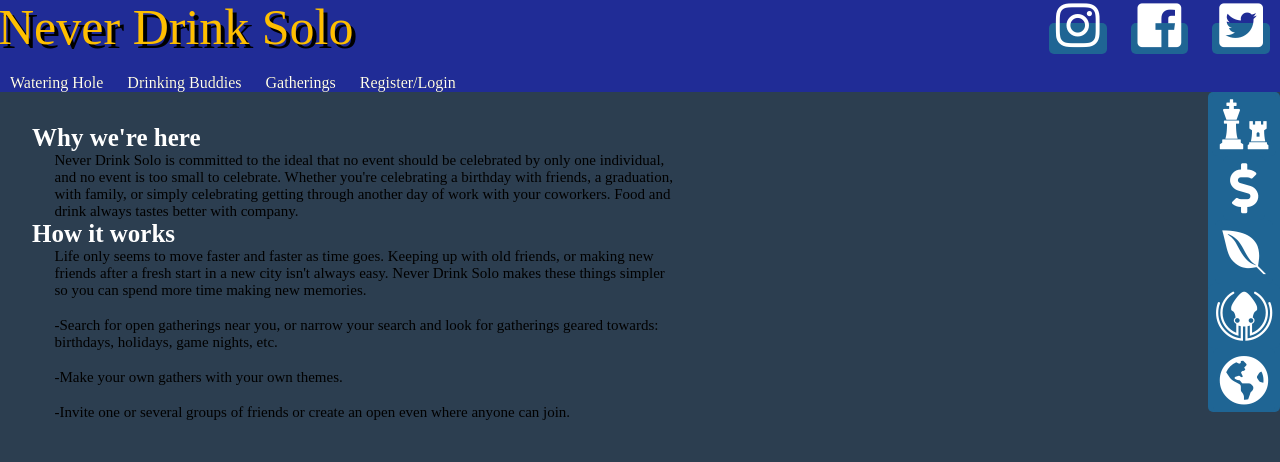
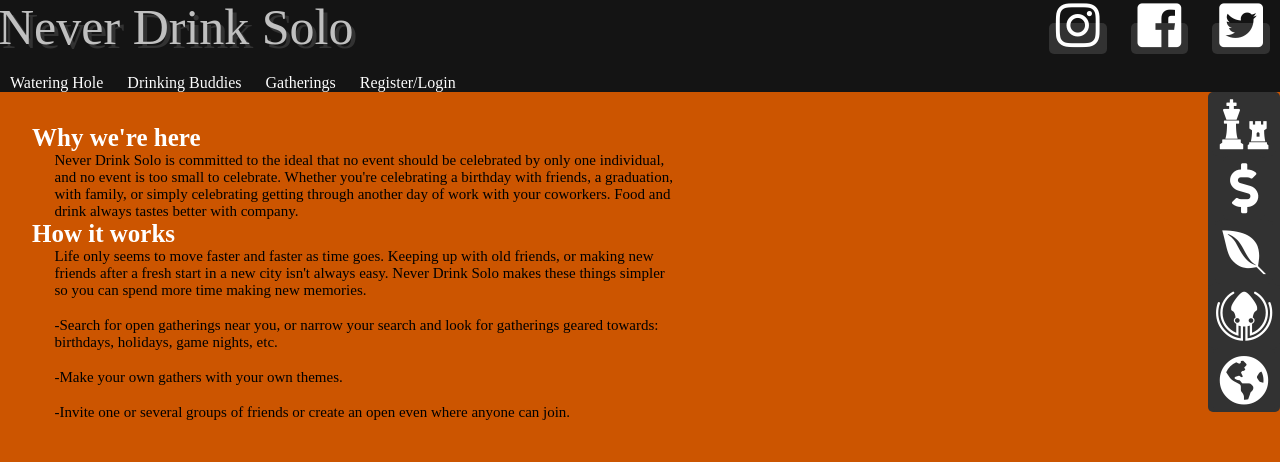
Before and after one commit to BillyJW/checkpoint, a plain HTML site: page checkpoint-2/index.html in a window 1280 px wide. Shown: the top 462 px of the page. Drawn offline with Linux system fonts and the light colour scheme; some packages are replaced by stand-ins of ours; a web font is replaced by a local one.

Commit message:
changed to and autumn color scheme

```diff
--- a/checkpoint-2/css/style.css
+++ b/checkpoint-2/css/style.css
@@ -1,17 +1,16 @@
 /* currently using these colors */
-/* dark blueish #202c96 */
-/* dark pupleish #4e1f94 */
-/* dark ligh blueish #1f6594 */
+/* matte black #141414 */
+/* silver #c0c0c0 */
+/* burnt orange #cc5500 */
 /* look into using more earthy color */
 body {
-  background-color: #2C3E50;
+  background-color: #cc5500;
 }
 
 #top {
-  background-color: #202c96;
+  background-color: #141414;
   display: grid;
   grid-gap: 1em;
-  /* grid-auto-rows: minmax(100px, auto); */
   grid-template-columns: 3fr 1fr;
   grid-template-areas:
   "head social"
@@ -23,14 +22,14 @@ body {
   font-family: 'Eczar', serif;
   font-size: 50px;
   font-weight: extra-bold;
-  color: #ffbf00;
+  color: #c0c0c0;
   grid-area: head;
   transition: text-shadow 500ms ease-in-out, transform 500ms ease-in-out;
-  text-shadow: 0px 0px #000000;
+  text-shadow: 0px 0px #323232;
 }
 
 .logo:hover {
-  text-shadow: 4px 4px #000000;
+  text-shadow: 4px 4px #323232;
   transform: translate(-2px, -2px);
 }
 
@@ -101,7 +100,7 @@ aside {
 }
 
 .quick {
-  background-color: #1f6594;
+  background-color: #323232;
   display: flex;
   flex-direction: column;
   /* position: fixed; */
@@ -124,7 +123,7 @@ aside {
 }
 
 .icon {
-  background-color: #1f6594;
+  background-color: #323232;
   border-radius: 5px;
   margin: 0 auto;
   padding: 7px;
```
